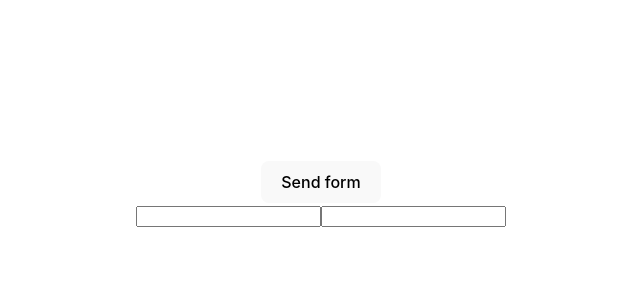
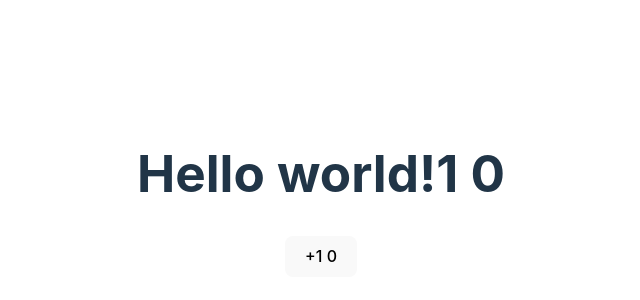
Before and after one commit to MagdalenaTyminska/React-test, a React (Vite) app: page / in a window 1280 px wide. Shown: the part 206-506 px from the top of the page, without its empty margins (319-959 px from the left). Built offline with nearby package versions, Linux system fonts and the light colour scheme.

Commit message:
memo for primitive

```diff
--- a/src/App.tsx
+++ b/src/App.tsx
@@ -1,14 +1,18 @@
+import { useState } from 'react';
 import './App.scss';
-// import { Homework1 } from './Homework1';
-// import { Homework2 } from './Homework2';
-import { Homework2b } from './Homework2b';
+import { Child } from './Child';
 
 export const App = () => {
+	const [counter, setCounter] = useState(0);
+
+	const inc = () => {
+		setCounter((prevCounter) => prevCounter + 1);
+	};
+
 	return (
 		<>
-			{/* <Homework1 /> */}
-			{/* <Homework2 /> */}
-			<Homework2b />
+			<Child value={1} />
+			<button onClick={inc}>+1 {counter}</button>
 		</>
 	);
 };
--- /dev/null
+++ b/src/Child.tsx
@@ -0,0 +1,25 @@
+import { memo } from 'react';
+
+type ChildProps = {
+	value: number;
+};
+
+const heavyCalculations = () => {
+	console.log('Heavy calculations start');
+	for (let i = 0; i < 1000000; i++) {
+		return i++;
+	}
+	console.log('Heavy calculations stop');
+	return 100;
+};
+
+export const Child = memo(({ value }: ChildProps) => {
+	//renderuje się tylko przy zmianie propsów
+	const calculatedValue = heavyCalculations();
+	console.log('Render');
+	return (
+		<h1>
+			Hello world!{value} {calculatedValue}
+		</h1>
+	);
+});
--- a/src/Form2.tsx
+++ /dev/null
@@ -1,25 +0,0 @@
-import { FormEvent, MutableRefObject } from 'react';
-
-export type Props = {
-	formRef: MutableRefObject<HTMLFormElement | null>;
-};
-
-export const Form2 = ({ formRef }: Props) => {
-	const handleSubmit = (e: FormEvent<HTMLFormElement>) => {
-		e.preventDefault();
-
-		const formData = new FormData(e.currentTarget);
-		const loginValue = formData.get('login');
-		const passwordValue = formData.get('password');
-		console.log(
-			`Form is being sent: login: ${loginValue} and password: ${passwordValue}`,
-		);
-	};
-
-	return (
-		<form onSubmit={handleSubmit} ref={formRef}>
-			<input type='text' name='login' />
-			<input type='password' name='password' />
-		</form>
-	);
-};
--- a/src/Homework2b.tsx
+++ /dev/null
@@ -1,18 +0,0 @@
-import { useRef } from 'react';
-import { Form2 } from './Form2';
-
-export const Homework2b = () => {
-	const formRef = useRef<HTMLFormElement>(null);
-
-	const handleClick = () => {
-		// formRef.current?.subbmit(); nie działa, omija metodę handleSubmit - do submit przypisano requestsubmit
-		formRef.current?.requestSubmit();
-	};
-
-	return (
-		<>
-			<button onClick={handleClick}>Send form</button>
-			<Form2 formRef={formRef} />
-		</>
-	);
-};
--- a/src/types/index.ts
+++ /dev/null
@@ -1,5 +0,0 @@
-import { ChangeEvent } from 'react';
-
-export type FormChangeEvent = ChangeEvent<
-	HTMLInputElement | HTMLTextAreaElement | HTMLSelectElement
->;
```
Also changed, not shown: src/Form.tsx (deleted, +0 -38 lines), src/Homework1.tsx (deleted, +0 -42 lines), src/Homework2.tsx (deleted, +0 -18 lines), src/Input.tsx (deleted, +0 -9 lines), src/Input2.tsx (deleted, +0 -7 lines).
